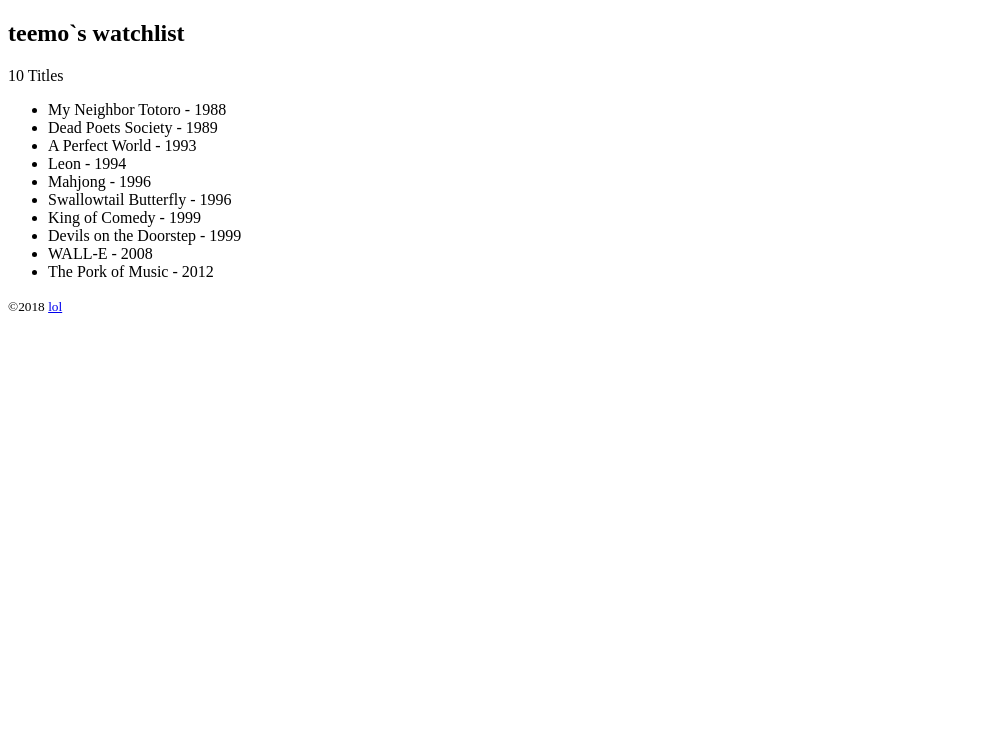
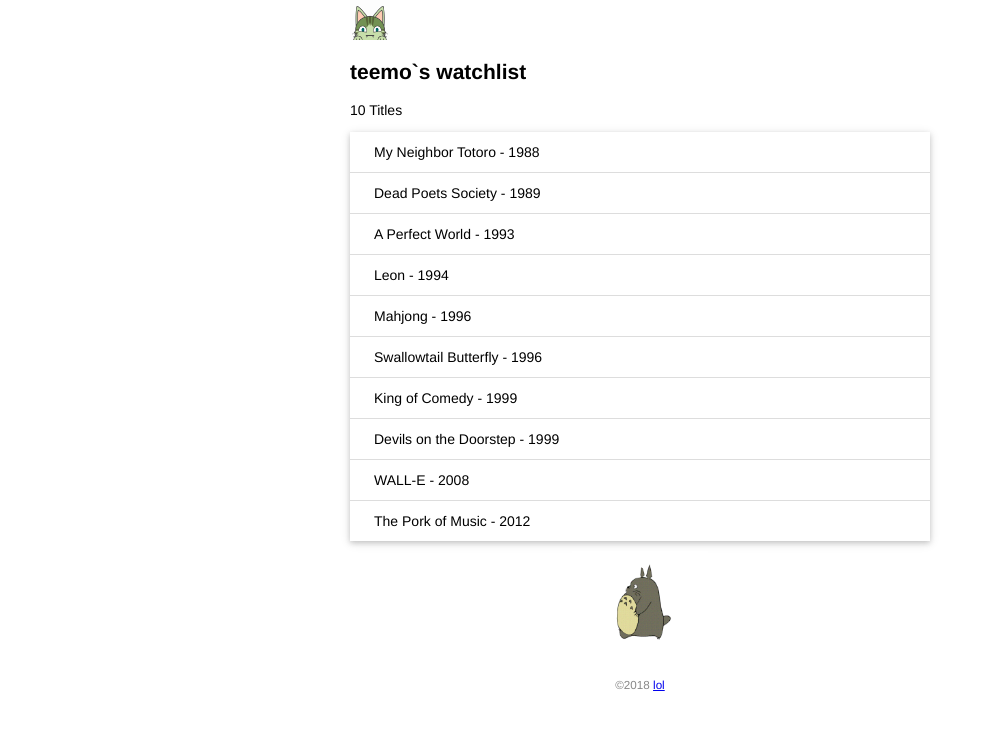
Before and after one commit to runteemo/watchlist, a Flask app: page /teemo in a window 1280 px wide. Shown: the top 730 px of the page, without its empty margins (0-988 px from the left). Run offline with Flask 2, Linux system fonts and the light colour scheme.

Commit message:
add static files

```diff
--- a/app.py
+++ b/app.py
@@ -40,4 +40,4 @@ movies = [
 
 @app.route('/teemo')
 def index():
-    return  render_template('index.html',name=name,movies=movies)
+    return render_template('index.html', name=name, movies=movies)
--- /dev/null
+++ b/static/style.css
@@ -0,0 +1,41 @@
+/*页面整体*/
+body{
+    margin:auto;
+    max-width: 580px;
+    font-size: 14px;
+    font-family: Helvetica,Arial,sans-serif;
+}
+/*页脚*/
+footer{
+    color: #888;
+    margin-top: 15px;
+    text-align: center;
+    padding: 10px;
+}
+/*头像 */
+.avatar{
+    width: 40px;
+}
+/*电影列表 */
+.movie—list{
+    list-style-type:none;
+    padding: 0;
+    margin-bottom: 10px;
+    box-shadow: 0 2px 5px 0 rgba(0,0,0,0.16),0 2px 10px 0 rgba(0,0,0,0.12);
+}
+.movie—list li{
+    padding: 12px 24px;
+    border-bottom: 1px  solid #ddd;
+}
+.movie—list li:last-child{
+    border-bottom: none;
+}
+.movie—list li:hover{
+    background-color: #f8f9fa;
+}
+/*龙猫图片*/
+.totoro{
+    display: block;
+    margin:0 auto;
+    height: 100px;
+}
--- a/templates/index.html
+++ b/templates/index.html
@@ -3,16 +3,20 @@
 <head>
     <meta charset="UTF-8">
     <title>{{ name }}`s watchlist</title>
+    <link rel="icon" href="{{ url_for('static',filename='123.png') }}">
+    <link rel="stylesheet" href="{{ url_for('static',filename='style.css') }}"type="text/css">
 </head>
 <body>
+    <img alt="avatar" class="avatar" src="{{ url_for('static',filename='/img/avatar.png') }}">
     <h2>{{ name}}`s watchlist</h2>
     {# 使用 length 过滤器获取 movies 变量的长度 #}
     <p>{{ movies|length }} Titles</p>
-    <ul>
+    <ul class="movie—list">
         {% for movie in movies %}  {# 迭代 movies 变量 #}
         <li>{{ movie.title }} - {{ movie.year }}</li> {# 等同于 movie['title'] #}
         {% endfor %}   {# 使用 endfor 标签结束 for 语句 #}
     </ul>
+    <img alt="totoro" class="totoro" src="{{ url_for('static',filename='/img/totoro.gif') }}">
     <footer>
         <small>&copy;2018 <a href="https://lol.qq.com/">lol</a> </small>
     </footer>
```
Also changed, not shown: static/123.png (added), static/img/avatar.png (added), static/img/totoro.gif (added).
